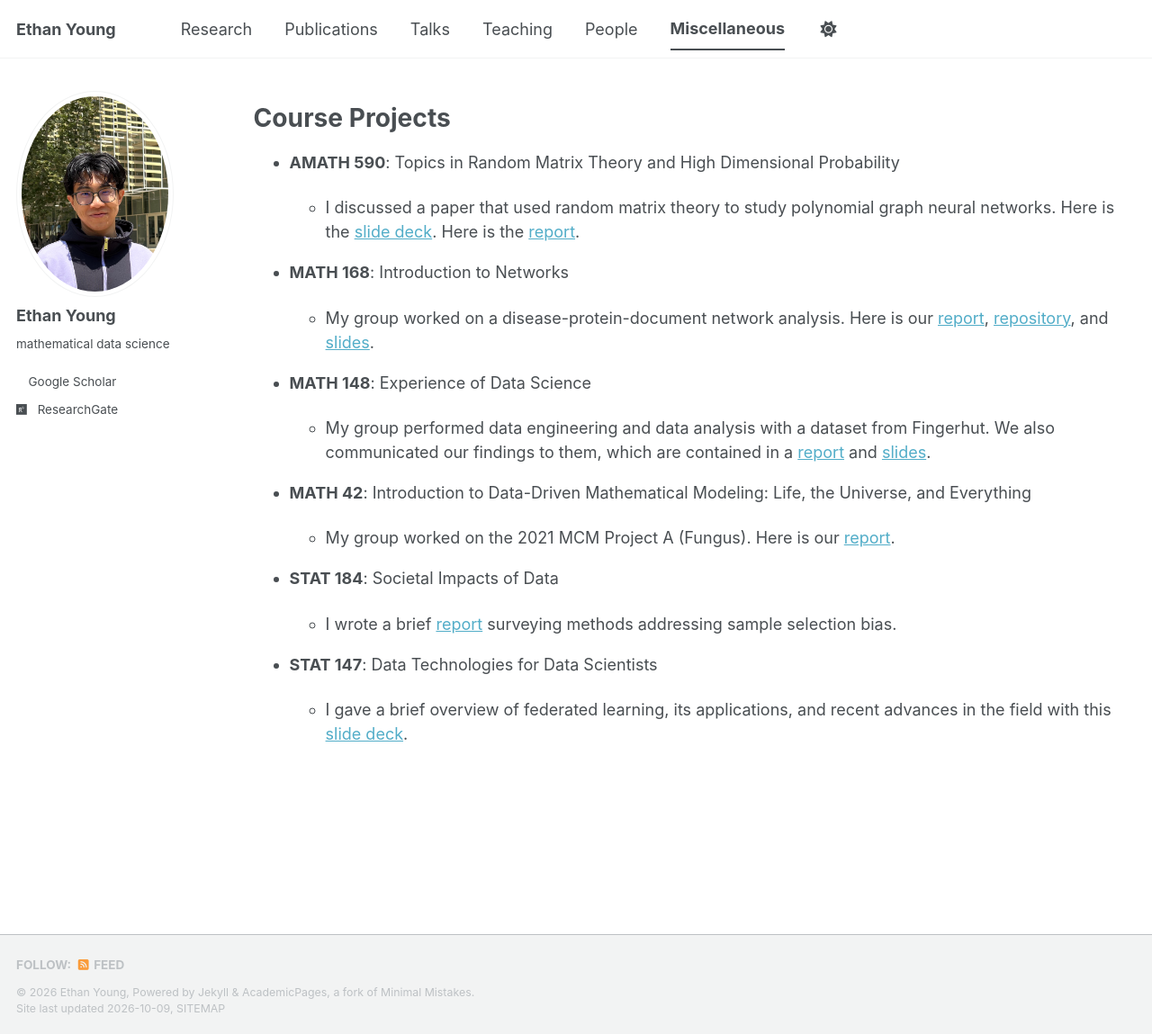
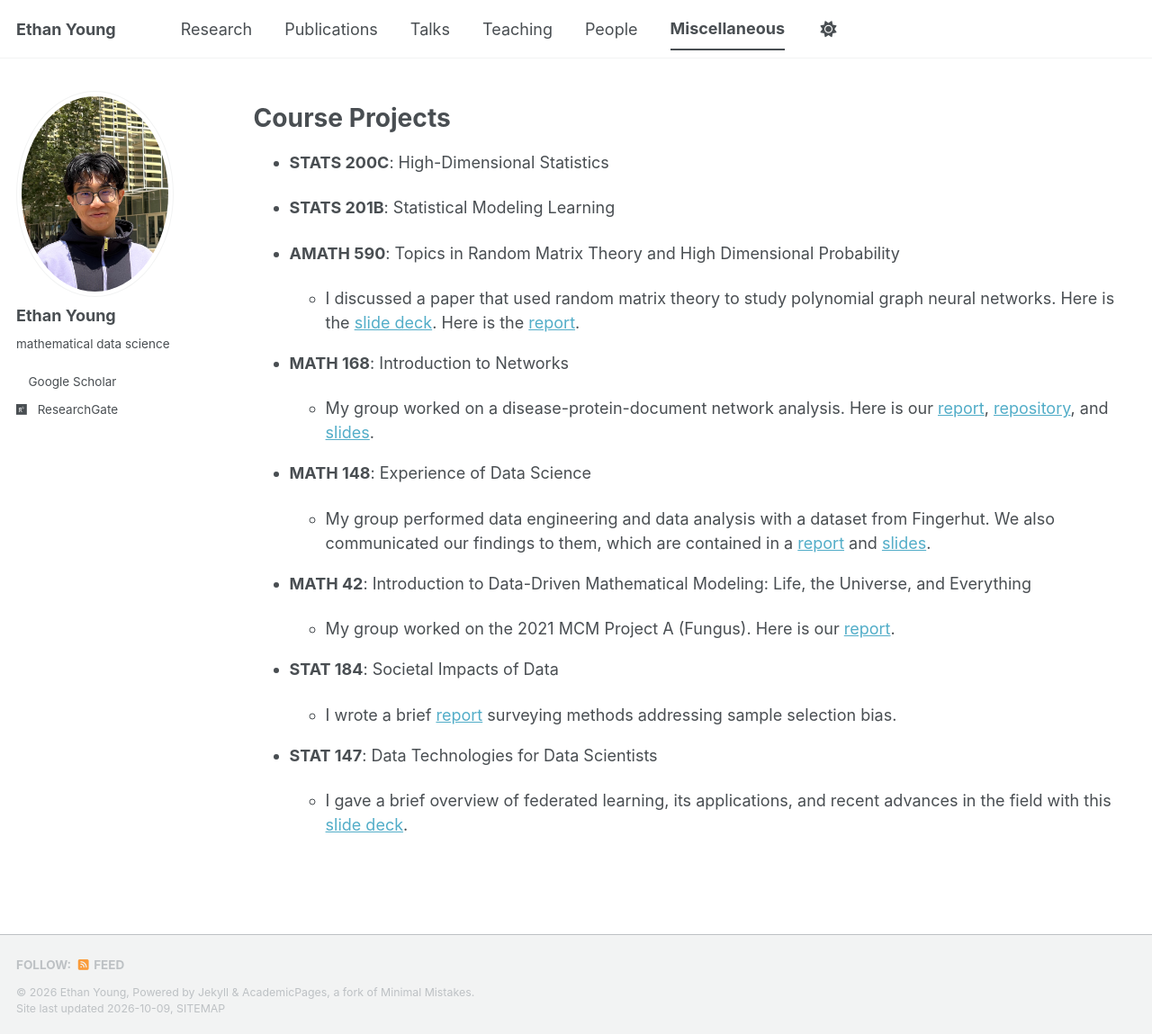
Before and after one commit to ethanjyoung/ethanjyoung.github.io, a Jekyll site: the page built from _pages/misc.md, in a window 1280 px wide and 1149 px high. Shown: the whole window at 90% size. Built offline with Jekyll 4.4.1, drawn with Linux system fonts in a browser that asks for light colours; a style sheet for code colours, icons or effects is not loaded.

Commit message:
Update misc.md

```diff
--- a/_pages/misc.md
+++ b/_pages/misc.md
@@ -7,6 +7,9 @@ author_profile: true
 
 {% include base_path %}
 # Course Projects
+* **STATS 200C**: High-Dimensional Statistics
+
+* **STATS 201B**: Statistical Modeling Learning
 
 * **AMATH 590**: Topics in Random Matrix Theory and High Dimensional Probability
 
```
